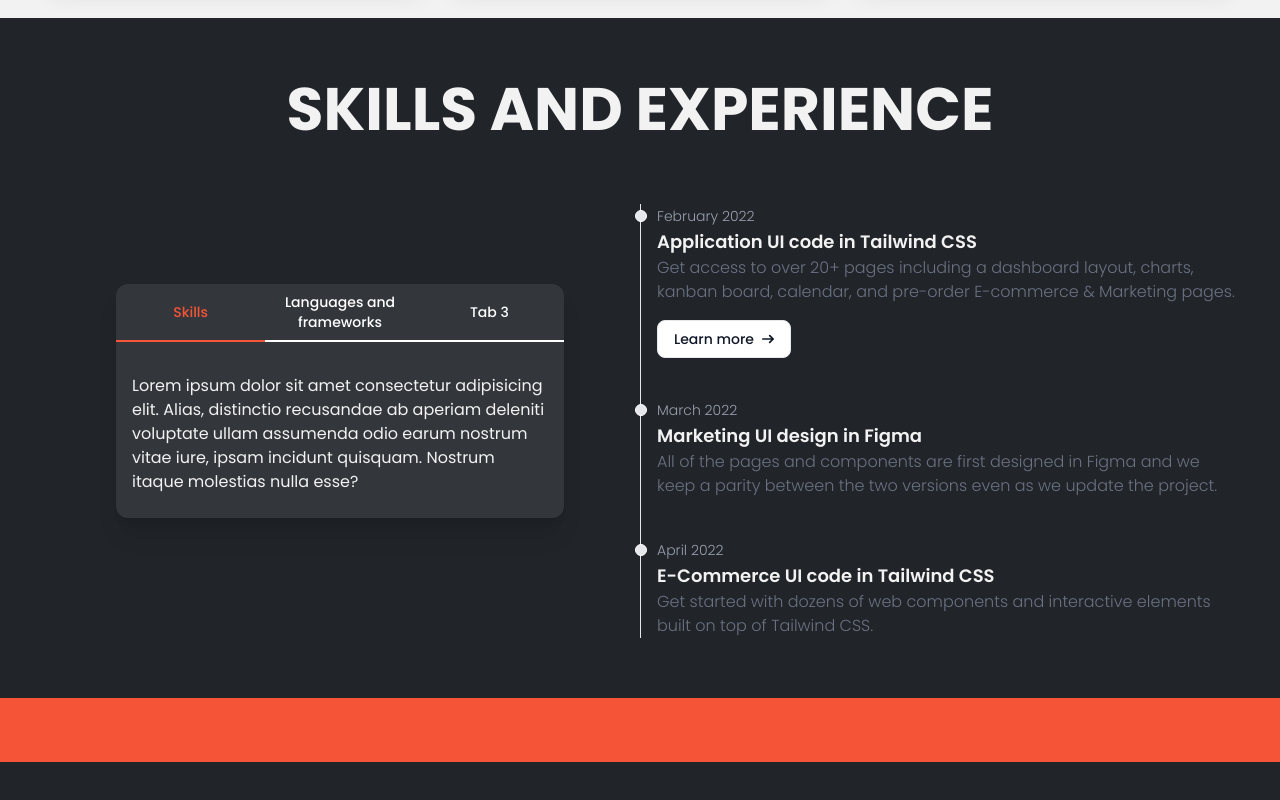
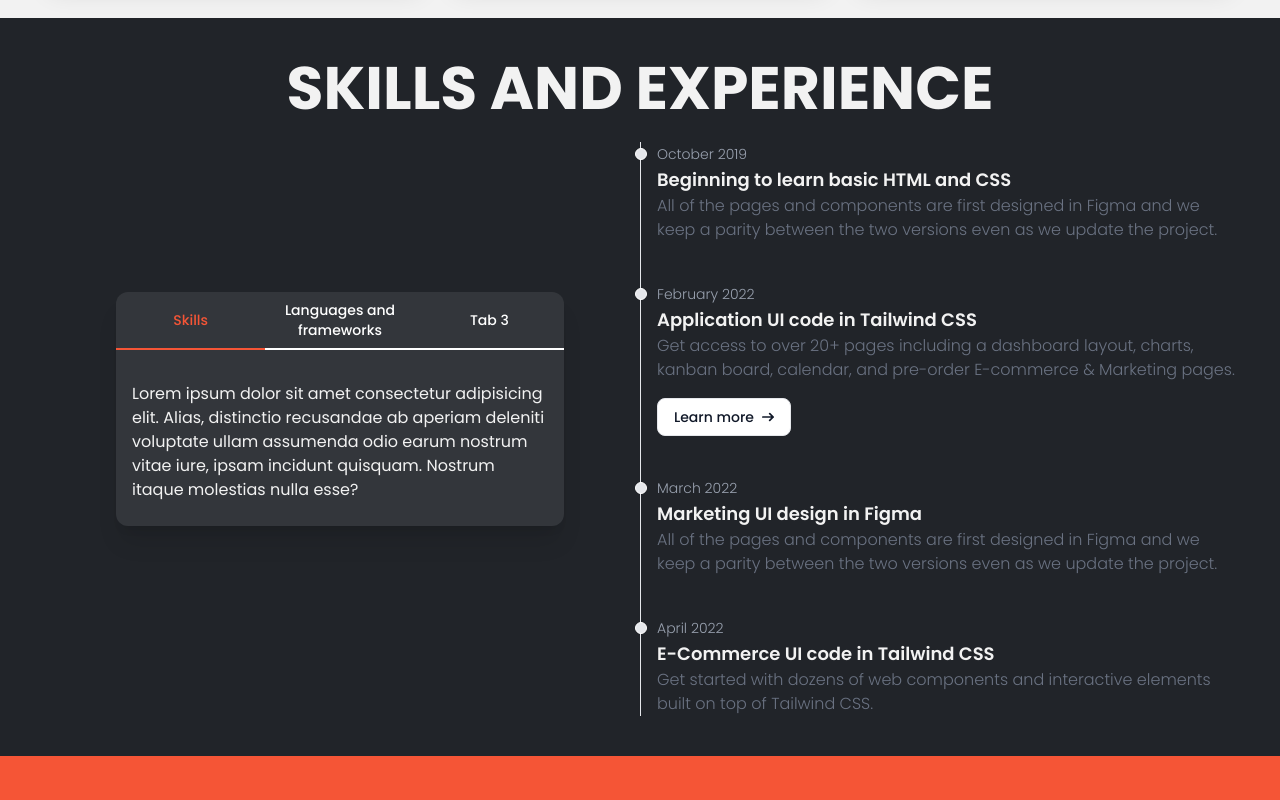
Before and after one commit to SmoIIy/portfolio, a Next.js app: page / in a window 1280 px wide. Shown: the part 2118-2918 px from the top of the page. Before the commit the page ends 2880 px from the top, so only its background shows below. Built offline with nearby package versions, Linux system fonts and the light colour scheme.

Commit message:
Update Timeline.jsx

```diff
--- a/src/app/components/Timeline.jsx
+++ b/src/app/components/Timeline.jsx
@@ -1,6 +1,20 @@
 export default function Timeline() {
 	return (
 		<ol className="relative border-s border-gray-200 dark:border-gray-700">
+			<li className="mb-10 ms-4">
+				<div className="absolute w-3 h-3 bg-gray-200 rounded-full mt-1.5 -start-1.5 border border-white dark:border-gray-900 dark:bg-gray-700"></div>
+				<time className="mb-1 text-sm font-light leading-none text-gray-400 dark:text-gray-500">
+					October 2019
+				</time>
+				<h3 className="text-lg font-semibold text-base-white">
+					Beginning to learn basic HTML and CSS
+				</h3>
+				<p className="text-base font-light text-gray-500 dark:text-gray-400">
+					All of the pages and components are first designed in Figma
+					and we keep a parity between the two versions even as we
+					update the project.
+				</p>
+			</li>
 			<li className="mb-10 ms-4">
 				<div className="absolute w-3 h-3 bg-gray-200 rounded-full mt-1.5 -start-1.5 border border-white dark:border-gray-900 dark:bg-gray-700"></div>
 				<time className="mb-1 text-sm font-light leading-none text-gray-400 dark:text-gray-500">
```
